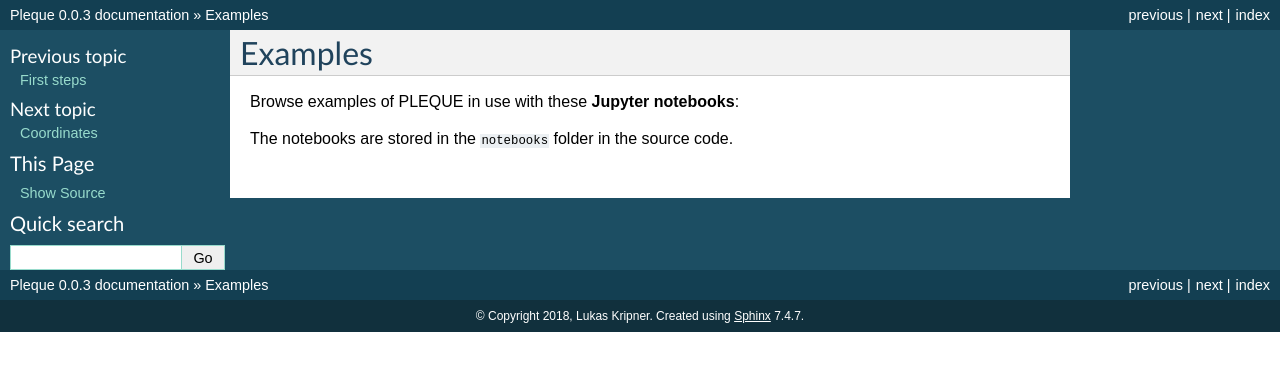
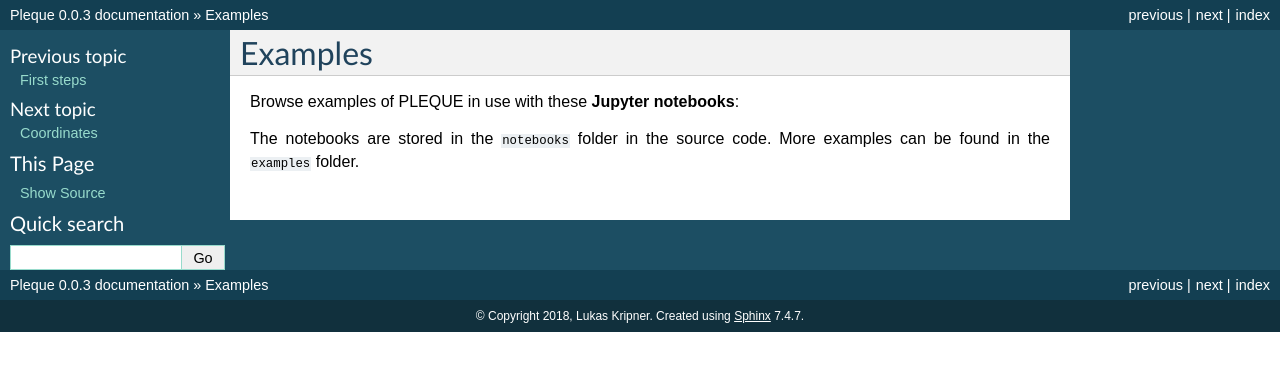
Before and after one commit to kripnerl/pleque, a Sphinx documentation site: the page built from docs/source/examples.rst, in a window 1280 px wide. Shown: the top 371 px of the page. Built offline with Sphinx 7.4.7, drawn with Linux system fonts in a browser that asks for light colours; pages that are not in the unit, such as notebooks, are missing from menus.

Commit message:
Polished the basic example.

```diff
--- a/docs/source/examples.rst
+++ b/docs/source/examples.rst
@@ -12,4 +12,4 @@ Browse examples of PLEQUE in use with these **Jupyter notebooks**:
    notebooks_flux_expansion_link
 
 
-The notebooks are stored in the ``notebooks`` folder in the source code.
+The notebooks are stored in the ``notebooks`` folder in the source code. More examples can be found in the ``examples`` folder.
```
Also changed, not shown: 1 other file.
